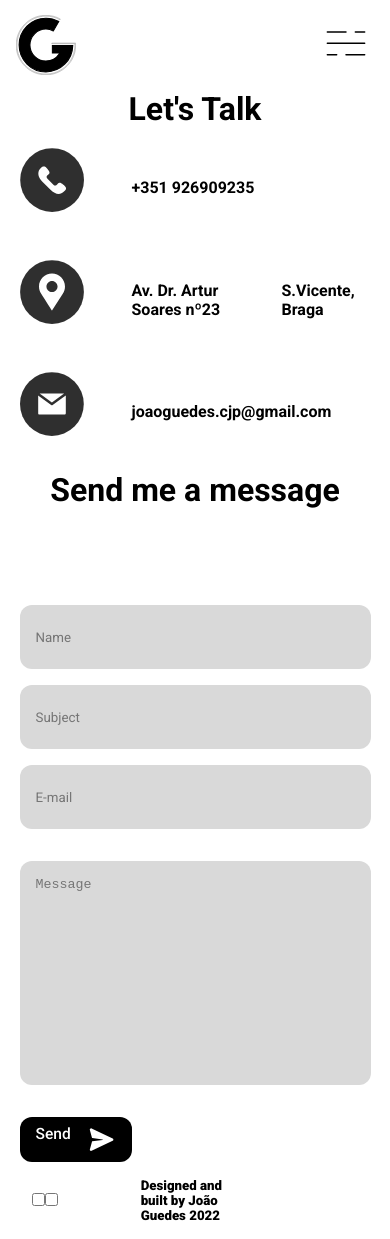
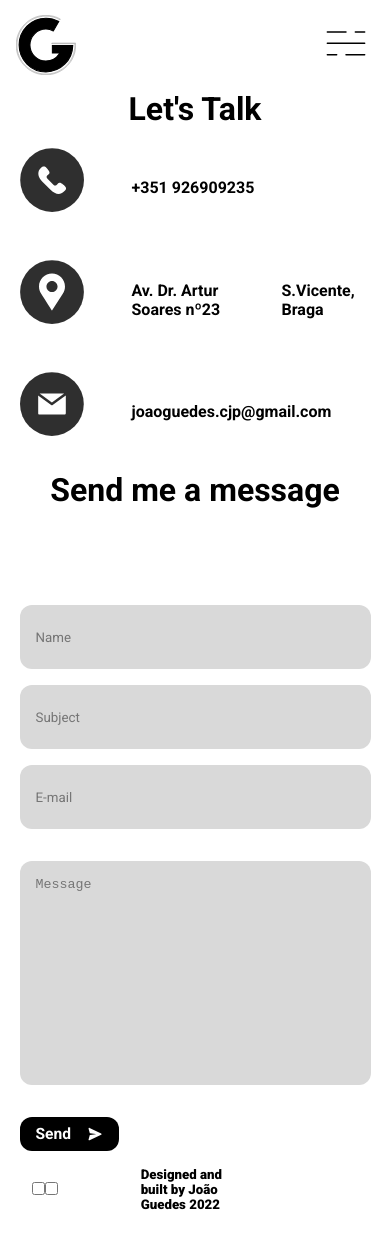
Before and after one commit to JoaoGuedes01/personal_website, a React (Create React App) app in the folder react-app/: page /contacts in a window 390 px wide. Built offline with nearby package versions, Linux system fonts and the light colour scheme.

Commit message:
Contacts Page finished and responsive
Contacts Page finished and responsive

```diff
--- a/react-app/src/Components/contact/contact.css
+++ b/react-app/src/Components/contact/contact.css
@@ -69,6 +69,14 @@
     gap: 1rem;
 }
 
+.btn-contanier h3{
+    font-size: 1em;
+}
+
+.btn-contanier svg{
+    min-width: 1rem;
+    height: auto;
+}
 
 
 
@@ -138,4 +146,9 @@
         margin-top: 6rem;
     }
 
+    .btn-contanier svg{
+        max-width: 0.5rem;
+        height: auto;
+    }
+
 }
--- a/react-app/src/Components/contact/contact.jsx
+++ b/react-app/src/Components/contact/contact.jsx
@@ -1,8 +1,9 @@
 import React from 'react'
 import './contact.css'
+import {motion} from 'framer-motion'
 const Contact = () => {
   return (
-    <div className='ctc-ctnr'>
+    <motion.div className='ctc-ctnr' initial={{ y: "20%", opacity:0 }} animate={{ y: 0, opacity: 1 }} exit={{ y: "-20%", opacity: 0 }} transition={{ type: "spring", duration: 0.5 }}>
       <div className="title-container">
         <h1>Let's Talk</h1>
       </div>
@@ -65,15 +66,14 @@ const Contact = () => {
         <textarea className='message-area' cols="30" rows="10" placeholder='Message'></textarea>
         <button className='main-button-fill'>
           <div className="btn-contanier">
-            Send
+            <h3>Send</h3>
             <svg width="29" height="29" viewBox="0 0 29 29" fill="none" xmlns="http://www.w3.org/2000/svg">
               <path d="M4.6036 3.45729L25.6749 13.5349C26.2977 13.8327 26.5611 14.5791 26.2632 15.2019C26.1401 15.4594 25.9324 15.667 25.6749 15.7902L4.6036 25.8678C3.9808 26.1656 3.23447 25.9022 2.93661 25.2794C2.80718 25.0088 2.77939 24.7006 2.85832 24.4112L4.96587 16.6833C5.01867 16.4897 5.18211 16.3464 5.38096 16.3194L15.5916 14.9324C15.6795 14.9199 15.7525 14.8621 15.7861 14.7831L15.8037 14.7203C15.8204 14.6032 15.753 14.4934 15.6474 14.4521L15.5916 14.4375L5.39291 13.0506C5.19408 13.0235 5.03068 12.8802 4.97789 12.6867L2.85832 4.91386C2.67668 4.24783 3.06935 3.56065 3.73538 3.37901C4.0248 3.30007 4.33296 3.32786 4.6036 3.45729Z" fill="white" />
             </svg>
-
           </div>
         </button>
       </div>
-    </div>
+    </motion.div>
   )
 }
 
```
